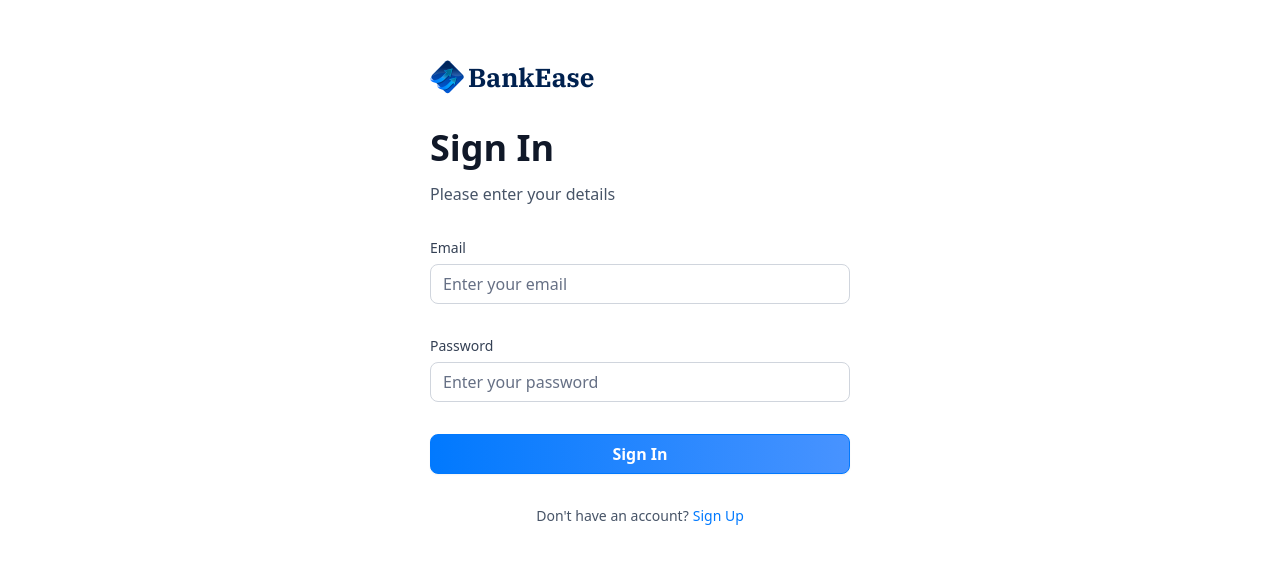
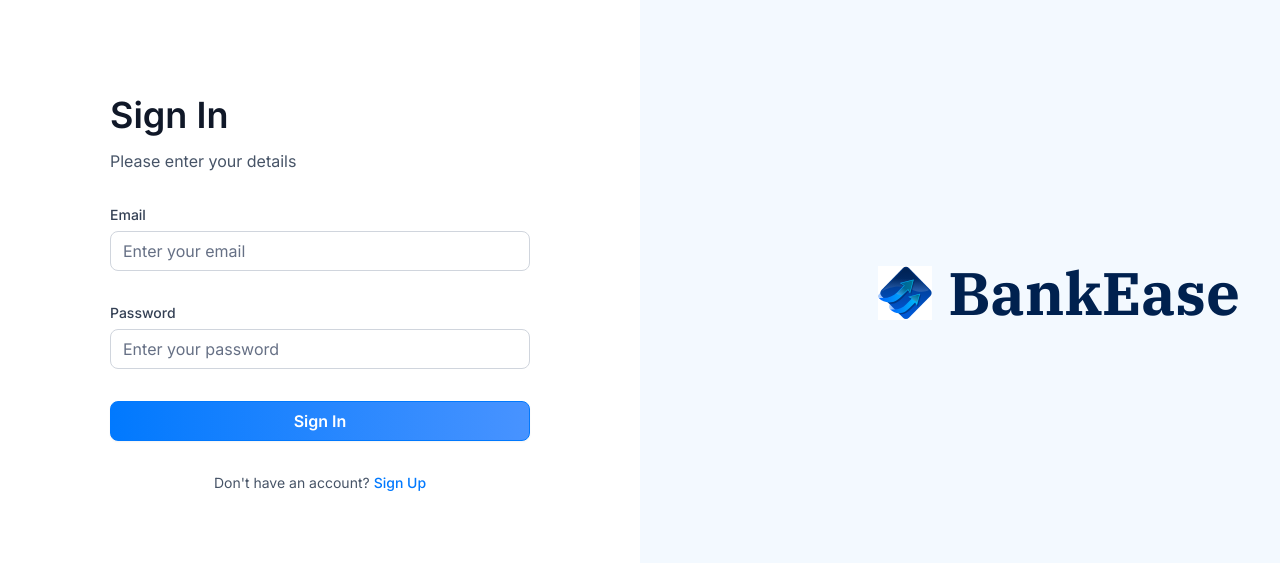
Before and after one commit to yashjk/bank-ease, a Next.js app: page /sign-in in a window 1280 px wide. Shown: the part 107-670 px from the top of the page. Built offline with nearby package versions, Linux system fonts and the light colour scheme.

Commit message:
Add improvements to auth pages for desktop

```diff
--- a/app/(auth)/layout.tsx
+++ b/app/(auth)/layout.tsx
@@ -1,11 +1,30 @@
+"use client";
+
+import Image from "next/image";
+
 export default function RootLayout({
 	children,
 }: Readonly<{
 	children: React.ReactNode;
 }>) {
 	return (
-		<main>
+		<main className="flex min-h-screen w-full justify-between font-inter">
 			{children}
+			<div className="auth-asset">
+				<Image
+					src="/icons/logo.svg"
+					height={54}
+					width={54}
+					alt="BankEase Logo"
+					className="bg-white"
+				/>
+				<h1
+					id="bank-ease"
+					className="text-6xl font-ibm-plex-serif font-bold text-black-1 ml-4 mr-10"
+				>
+					BankEase
+				</h1>
+			</div>
 		</main>
 	);
 }
--- a/app/(root)/page.tsx
+++ b/app/(root)/page.tsx
@@ -6,7 +6,7 @@ import React from "react";
 
 const Home = async () => {
 	const loggedIn = await getLoggedInUser();
-	console.log(loggedIn);
+
 	return (
 		<section className="home">
 			<div className="home-content">
--- a/components/AuthForm.tsx
+++ b/components/AuthForm.tsx
@@ -63,17 +63,6 @@ const AuthForm = ({ type }: { type: string }) => {
 	return (
 		<section className="auth-form">
 			<header className="flex flex-col gap-5 md:gap-8">
-				<Link href="/" className="cursor-pointer flex items-center gap-1">
-					<Image
-						src="/icons/logo.svg"
-						height={34}
-						width={34}
-						alt="BankEase Logo"
-					/>
-					<h1 className="text-26 font-ibm-plex-serif font-bold text-black-1">
-						BankEase
-					</h1>
-				</Link>
 				<div className="flex flex-col gap-1 md:gap-3">
 					<h1 className="text-24 lg:text-36 font-semibold text-gray-900">
 						{user ? "Link Account" : type === "sign-in" ? "Sign In" : "Sign Up"}
--- a/package.json
+++ b/package.json
@@ -9,6 +9,7 @@
     "lint": "next lint"
   },
   "dependencies": {
+    "@gsap/react": "^2.1.1",
     "@hookform/resolvers": "^3.6.0",
     "@radix-ui/react-dialog": "^1.1.1",
     "@radix-ui/react-label": "^2.1.0",
@@ -16,6 +17,7 @@
     "chart.js": "^4.4.3",
     "class-variance-authority": "^0.7.0",
     "clsx": "^2.1.1",
+    "gsap": "^3.12.5",
     "lucide-react": "^0.399.0",
     "next": "14.2.4",
     "node-appwrite": "^13.0.0",
```
Also changed, not shown: public/icons/auth-image.svg (deleted), 1 other file (tests, documents, lock files or other folders).
